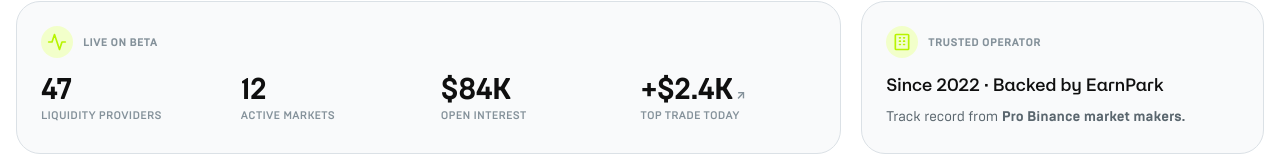
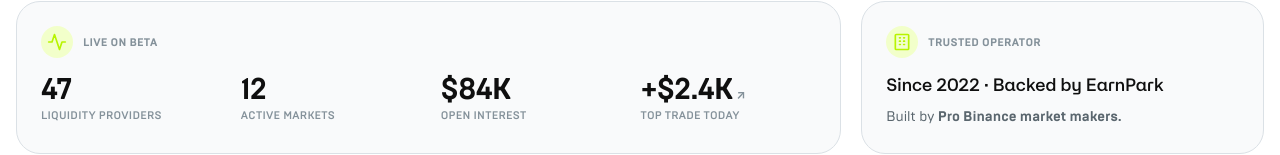
Before and after one commit to EvgenSmith/sliq-ui-prototype, a React (Vite) app: page / in a window 1280 px wide. Shown: the part 649-804 px from the top of the page. Built offline with nearby package versions, Linux system fonts and the light colour scheme.

Commit message:
Trust card body: «Built by Pro Binance market makers.» — engineering/pedigree framing

```diff
--- a/src/screens/Landing.tsx
+++ b/src/screens/Landing.tsx
@@ -219,7 +219,7 @@ function Benefits() {
             icon={<SvgBuilding />}
             eyebrow="Trusted operator"
             title="Since 2022 · Backed by EarnPark"
-            body={<>Track record from <strong>Pro Binance market makers.</strong></>}
+            body={<>Built by <strong>Pro Binance market makers.</strong></>}
           />
 
           {/* C — No friction */}
```
